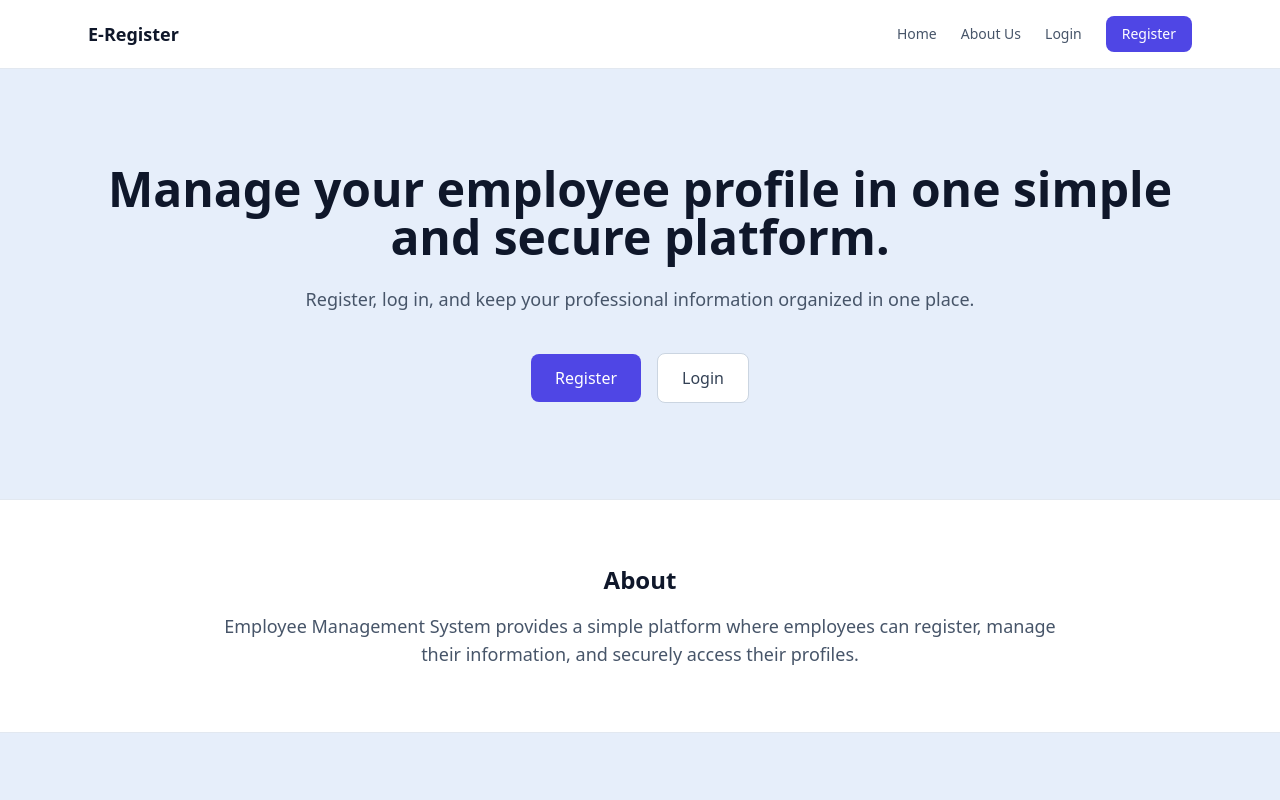
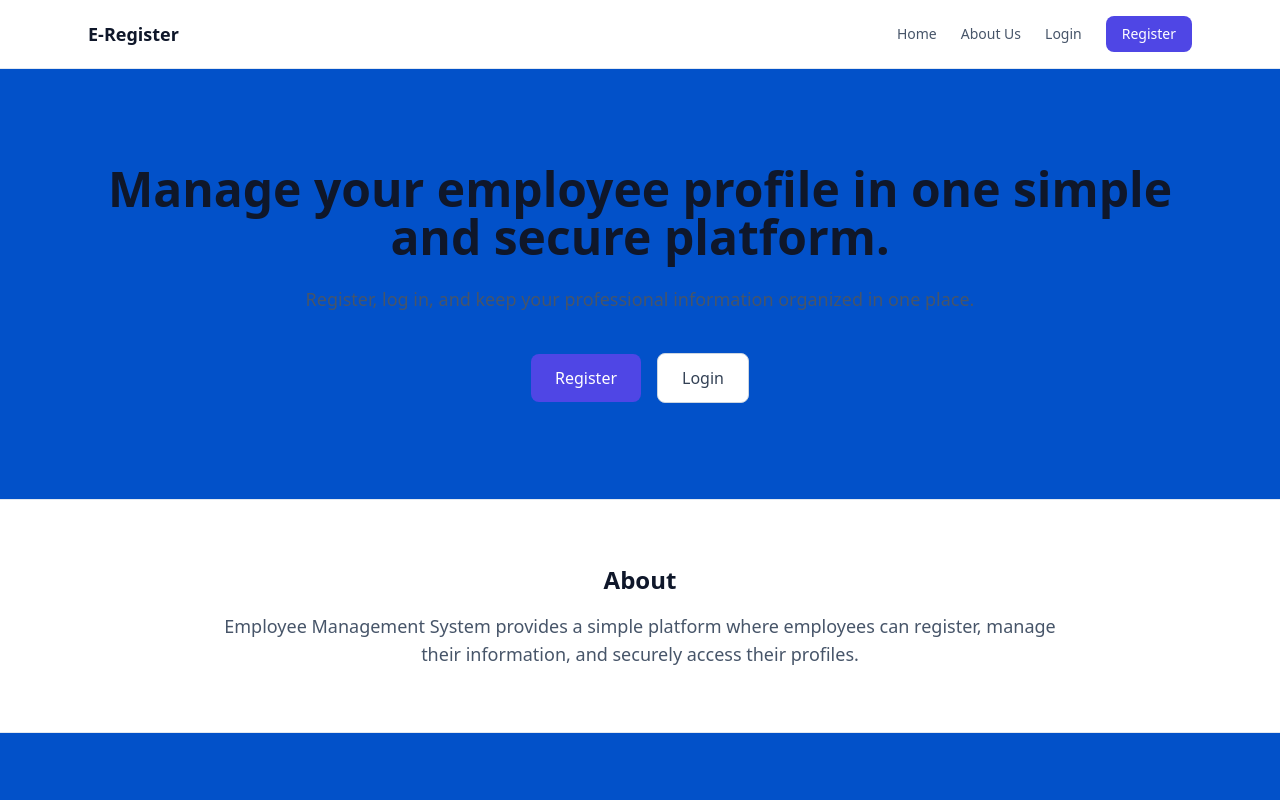
Before and after one commit to MubaarakA/Final-Project, a website: page frontend/index.html in a window 1280 px wide. Shown: the top 800 px of the page. Drawn offline with Linux system fonts and the light colour scheme.

Commit message:
TestUseCase13

```diff
--- a/frontend/index.html
+++ b/frontend/index.html
@@ -9,7 +9,7 @@
 </head>
 <body
   class="text-slate-800 antialiased"
-  style="background-color: rgb(230, 238, 250);"
+  style="background-color: rgb(2, 81, 201);"
 >
 
   <!-- Navbar -->
```
